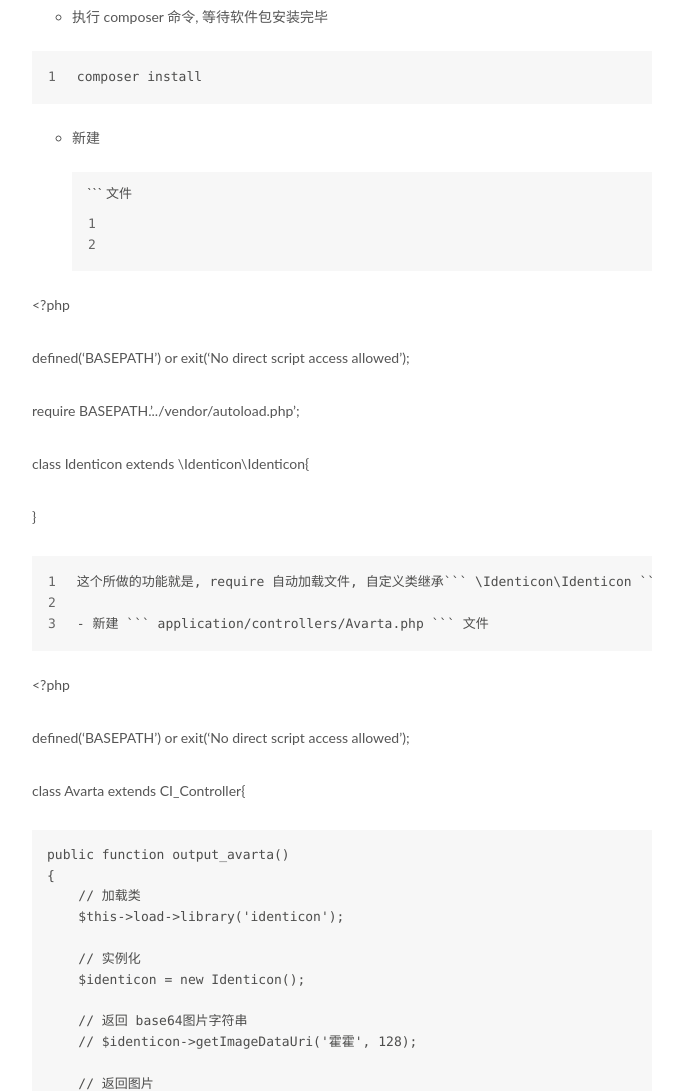
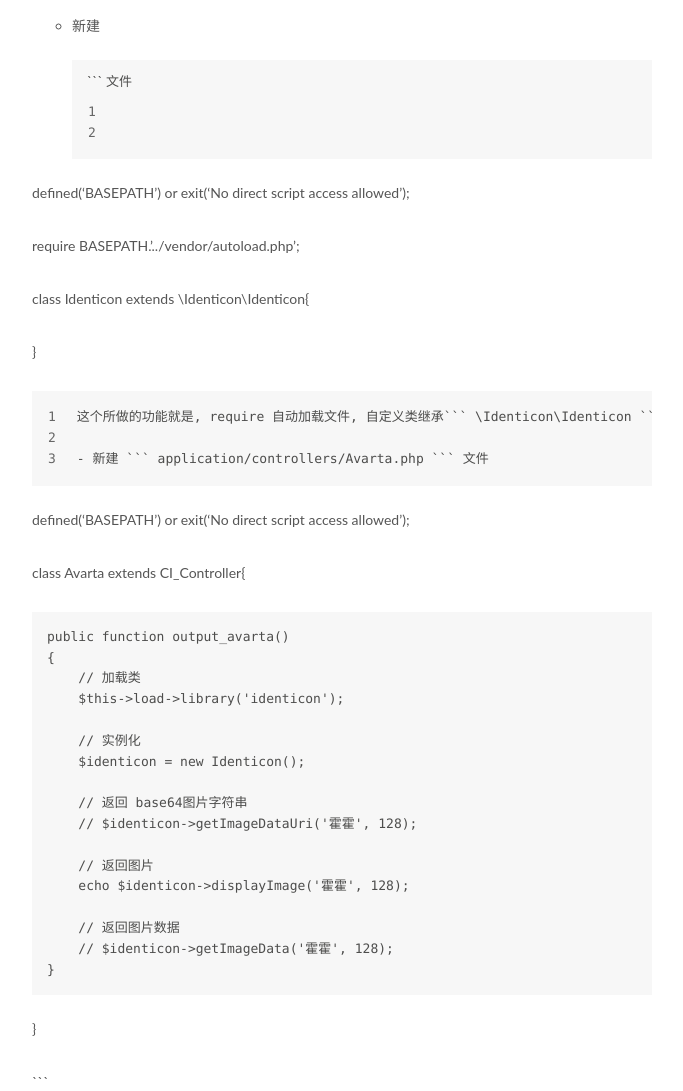
Before and after one commit to Yhif/Yhif.github.io, a plain HTML site: page 2016/08/14/Codeigniter3生成用户默认头像/index.html in a window 1280 px wide. Shown: the part 2441-3532 px from the top of the page, without its empty margins (428-1111 px from the left). Drawn offline with Linux system fonts and the light colour scheme; a web font is replaced by a local one.

Commit message:
Site updated: 2016-08-14 13:47:18

````diff
--- a/2016/08/14/Codeigniter3生成用户默认头像/index.html
+++ b/2016/08/14/Codeigniter3生成用户默认头像/index.html
@@ -105,7 +105,7 @@
 <meta property="og:image" content="https://raw.githubusercontent.com/yzalis/Identicon/master/doc/8.8.8.8.png">
 <meta property="og:image" content="https://raw.githubusercontent.com/yzalis/Identicon/master/doc/8.8.4.4.png">
 <meta property="og:image" content="https://raw.githubusercontent.com/yzalis/Identicon/master/doc/yzalis.png">
-<meta property="og:updated_time" content="2016-08-14T05:34:47.000Z">
+<meta property="og:updated_time" content="2016-08-14T05:47:14.000Z">
 <meta name="twitter:card" content="summary">
 <meta name="twitter:title" content="Codeigniter3生成用户默认头像">
 <meta name="twitter:description" content="预览图
@@ -298,7 +298,7 @@
 
 
         <hr>
-<h6 id="预览图"><a href="#预览图" class="headerlink" title="预览图"></a>预览图</h6><p><img src="https://raw.githubusercontent.com/yzalis/Identicon/master/doc/benjaminAtYzalisDotCom.png" alt="image"><br><img src="https://raw.githubusercontent.com/yzalis/Identicon/master/doc/Benjamin.png" alt="image"><br><img src="https://raw.githubusercontent.com/yzalis/Identicon/master/doc/8.8.8.8.png" alt="image"><br><img src="https://raw.githubusercontent.com/yzalis/Identicon/master/doc/8.8.4.4.png" alt="image"><br><img src="https://raw.githubusercontent.com/yzalis/Identicon/master/doc/yzalis.png" alt="image"></p>
+<h6 id="预览图"><a href="#预览图" class="headerlink" title="预览图"></a>预览图</h6><p><img src="https://raw.githubusercontent.com/yzalis/Identicon/master/doc/benjaminAtYzalisDotCom.png" alt="image"><img src="https://raw.githubusercontent.com/yzalis/Identicon/master/doc/Benjamin.png" alt="image"><img src="https://raw.githubusercontent.com/yzalis/Identicon/master/doc/8.8.8.8.png" alt="image"><img src="https://raw.githubusercontent.com/yzalis/Identicon/master/doc/8.8.4.4.png" alt="image"><img src="https://raw.githubusercontent.com/yzalis/Identicon/master/doc/yzalis.png" alt="image"></p>
 <p>用到类库的 Github 地址:</p>
 <blockquote>
 <p><a href="https://github.com/yzalis/Identicon" target="_blank" rel="external"> https://github.com/yzalis/Identicon</a></p>
@@ -316,13 +316,11 @@
 <ul>
 <li>新建 <figure class="highlight plain"><figcaption><span>``` 文件</span></figcaption><table><tr><td class="gutter"><pre><span class="line">1</span><br><span class="line">2</span><br></pre></td><td class="code"><pre><span class="line"></span><br><span class="line"></span><br></pre></td></tr></table></figure></li>
 </ul>
-<p>&lt;?php </p>
 <p>defined(‘BASEPATH’) or exit(‘No direct script access allowed’);</p>
 <p>require BASEPATH.’../vendor/autoload.php’;</p>
 <p>class Identicon extends \Identicon\Identicon{</p>
 <p>}</p>
 <figure class="highlight plain"><table><tr><td class="gutter"><pre><span class="line">1</span><br><span class="line">2</span><br><span class="line">3</span><br></pre></td><td class="code"><pre><span class="line">这个所做的功能就是, require 自动加载文件, 自定义类继承``` \Identicon\Identicon ```类即可，是不是很简单.</span><br><span class="line"></span><br><span class="line">- 新建 ``` application/controllers/Avarta.php ``` 文件</span><br></pre></td></tr></table></figure>
-<p>&lt;?php </p>
 <p>defined(‘BASEPATH’) or exit(‘No direct script access allowed’);</p>
 <p>class Avarta extends CI_Controller{</p>
 <pre><code>public function output_avarta()
````
Also changed, not shown: index.html (+1 -3 lines).
